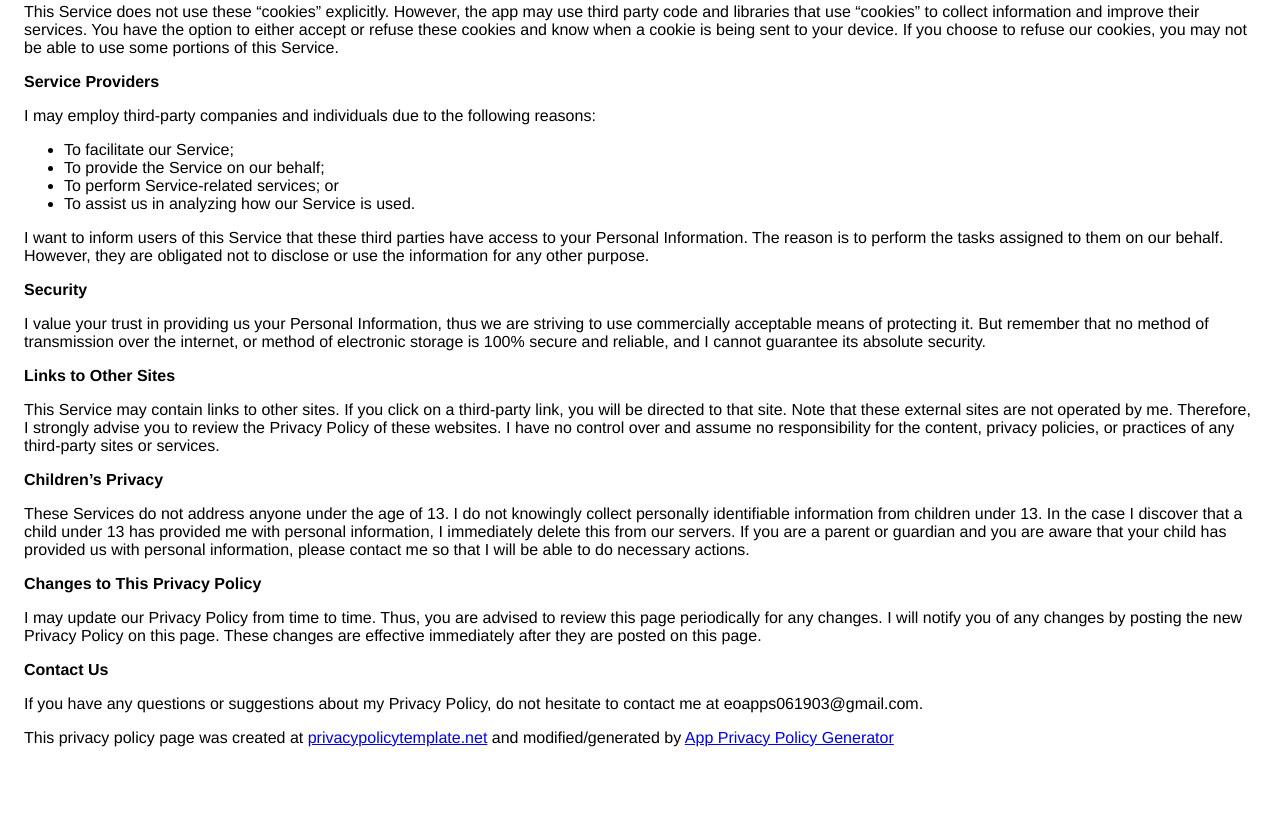
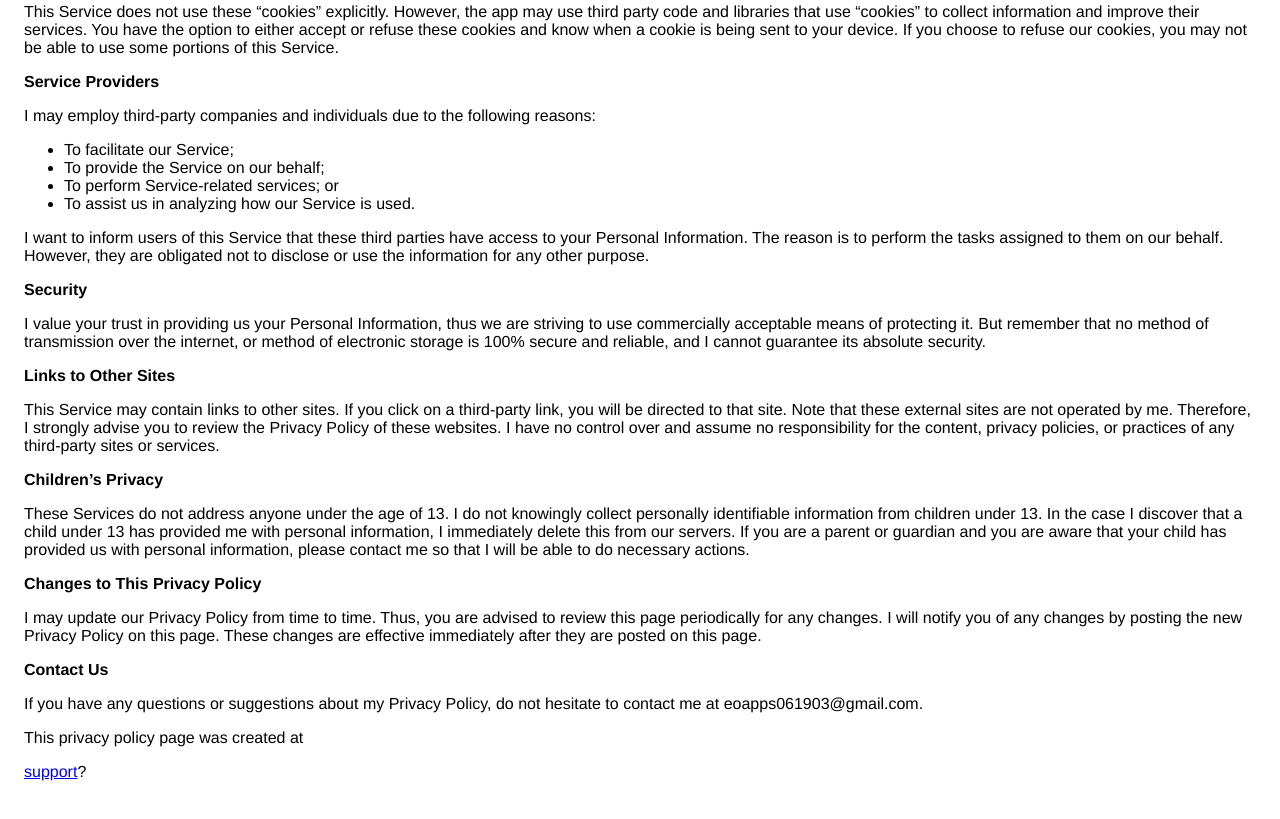
Before and after one commit to eanostman/MyMP3PlayerPolicy, a plain HTML site: page index.html in a window 1280 px wide. Shown: the part 605-1424 px from the top of the page. Before the commit the page ends 1392 px from the top, so only its background shows below. Drawn offline with Linux system fonts and the light colour scheme.

Commit message:
Update index.html

```diff
--- a/index.html
+++ b/index.html
@@ -115,8 +115,7 @@
                     me at eoapps061903@gmail.com.
                   </p> <p>
                     This privacy policy page was created at
-                    <a href="https://privacypolicytemplate.net" target="_blank">privacypolicytemplate.net</a>
-                    and modified/generated by
-                    <a href="https://app-privacy-policy-generator.firebaseapp.com/" target="_blank">App Privacy Policy Generator</a></p>
+                    <p><a href="support.html">support</a>?</p>
+
     </body>
     </html>
```
